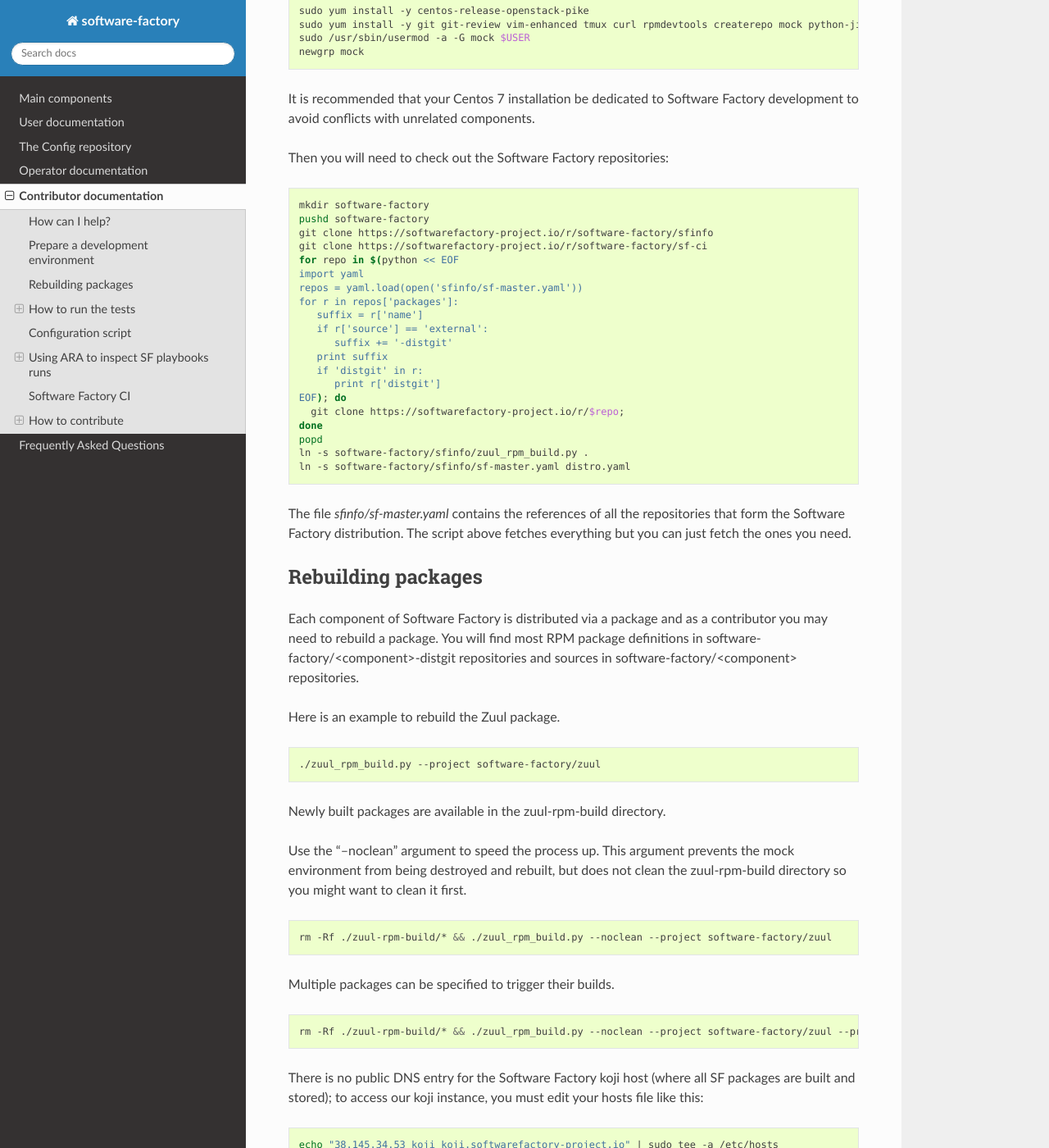
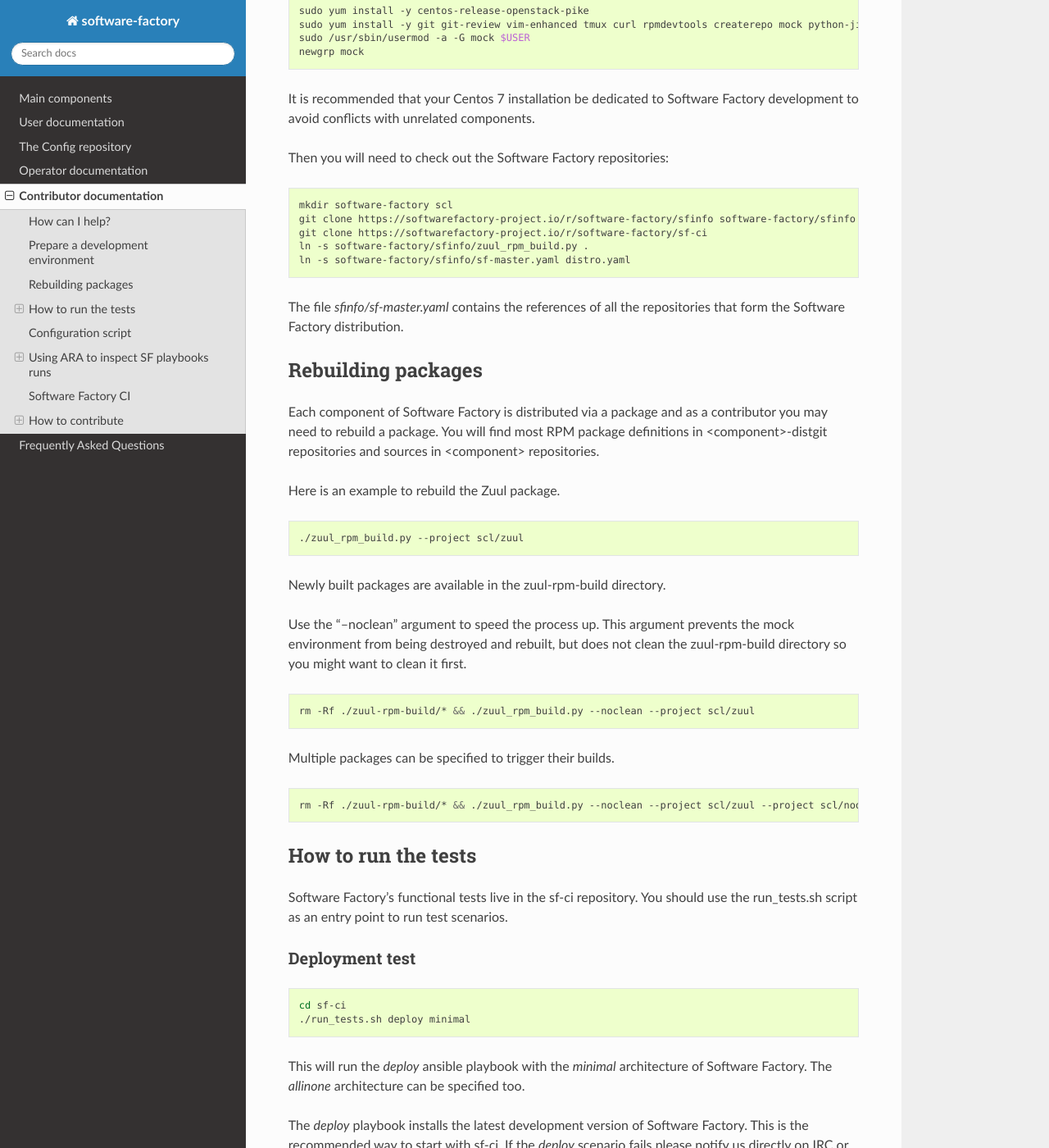
Before and after one commit to softwarefactory-project/sf-docs, a Sphinx documentation site: the page built from docs/contributor/index.rst, in a window 1280 px wide and 1400 px high, scrolled down 664 px. Shown: the whole window at 82% size. Built offline with Sphinx 7.4.7 and the Read the Docs theme 2.0.0, drawn with Linux system fonts in a browser that asks for light colours; some of the changed text lies outside the part shown.

Commit message:
contributor: replace example with scl packages
Change-Id: I9d5eb7c09b0737fcb79e930e0bb0a22ba92b1e28

```diff
--- a/docs/contributor/index.rst
+++ b/docs/contributor/index.rst
@@ -35,44 +35,27 @@
 
 .. code-block:: bash
 
- mkdir software-factory
- pushd software-factory
- git clone https://softwarefactory-project.io/r/software-factory/sfinfo
+ mkdir software-factory scl
+ git clone https://softwarefactory-project.io/r/software-factory/sfinfo software-factory/sfinfo
  git clone https://softwarefactory-project.io/r/software-factory/sf-ci
- for repo in $(python << EOF
- import yaml
- repos = yaml.load(open('sfinfo/sf-master.yaml'))
- for r in repos['packages']:
-    suffix = r['name']
-    if r['source'] == 'external':
-       suffix += '-distgit'
-    print suffix
-    if 'distgit' in r:
-       print r['distgit']
- EOF); do
-   git clone https://softwarefactory-project.io/r/$repo;
- done
- popd
  ln -s software-factory/sfinfo/zuul_rpm_build.py .
  ln -s software-factory/sfinfo/sf-master.yaml distro.yaml
 
 The file *sfinfo/sf-master.yaml* contains the references of all the repositories that form
-the Software Factory distribution. The script above fetches everything but you can just
-fetch the ones you need.
+the Software Factory distribution.
 
 Rebuilding packages
 -------------------
 
 Each component of Software Factory is distributed via a package and as a contributor you may
 need to rebuild a package. You will find most RPM package definitions in
-software-factory/<component>-distgit repositories and sources in software-factory/<component>
-repositories.
+<component>-distgit repositories and sources in <component> repositories.
 
 Here is an example to rebuild the Zuul package.
 
 .. code-block:: bash
 
- ./zuul_rpm_build.py --project software-factory/zuul
+ ./zuul_rpm_build.py --project scl/zuul
 
 Newly built packages are available in the zuul-rpm-build directory.
 
@@ -82,20 +65,13 @@
 
 .. code-block:: bash
 
- rm -Rf ./zuul-rpm-build/* && ./zuul_rpm_build.py --noclean --project software-factory/zuul
+ rm -Rf ./zuul-rpm-build/* && ./zuul_rpm_build.py --noclean --project scl/zuul
 
 Multiple packages can be specified to trigger their builds.
 
 .. code-block:: bash
 
- rm -Rf ./zuul-rpm-build/* && ./zuul_rpm_build.py --noclean --project software-factory/zuul --project software-factory/nodepool
-
-There is no public DNS entry for the Software Factory koji host (where all SF
-packages are built and stored); to access our koji instance, you must edit your hosts file like this:
-
-.. code-block:: bash
-
- echo "38.145.34.53 koji koji.softwarefactory-project.io" | sudo tee -a /etc/hosts
+ rm -Rf ./zuul-rpm-build/* && ./zuul_rpm_build.py --noclean --project scl/zuul --project scl/nodepool
 
 How to run the tests
 --------------------
@@ -108,7 +84,7 @@
 
 .. code-block:: bash
 
- cd software-factory/sf-ci
+ cd sf-ci
  ./run_tests.sh deploy minimal
 
 This will run the *deploy* ansible playbook with the *minimal* architecture
@@ -125,7 +101,7 @@
 
 .. code-block:: bash
 
- LOCAL_REPO_PATH=$(pwd)/../../zuul-rpm-build ./run_tests.sh deploy minimal
+ LOCAL_REPO_PATH=$(pwd)/../zuul-rpm-build ./run_tests.sh deploy minimal
 
 To test small changes, it's also possible to install the code directly in place,
 for example:
```
